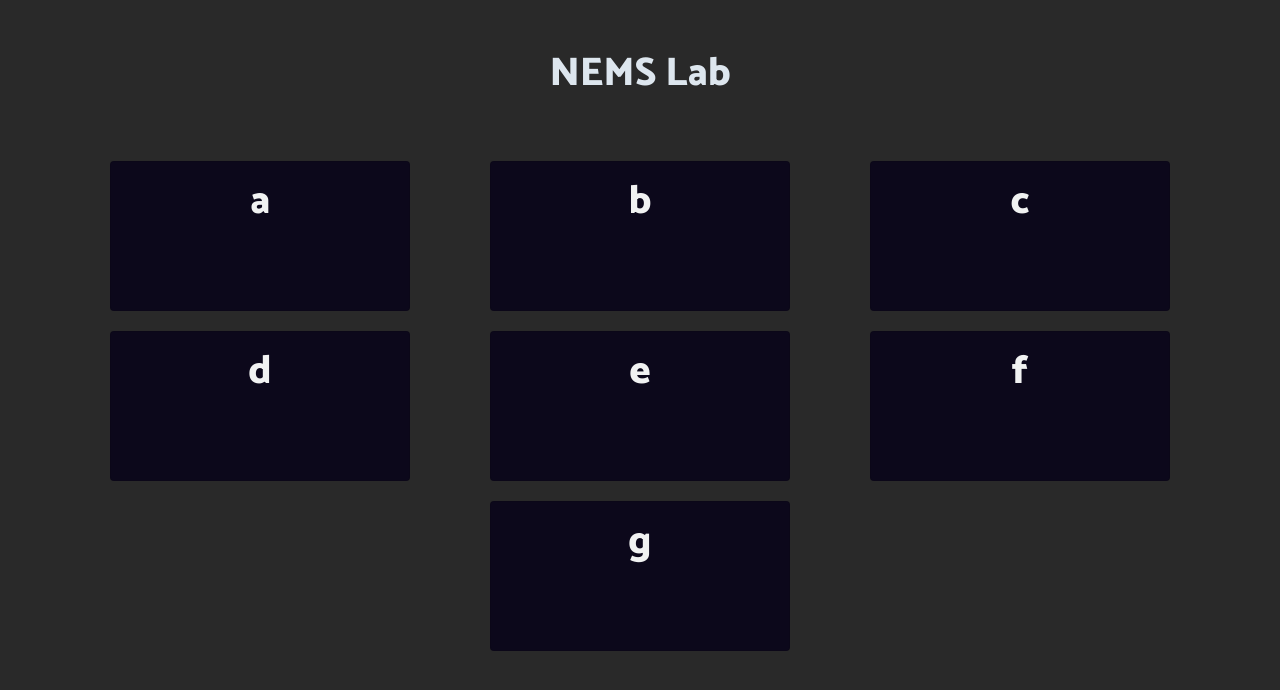
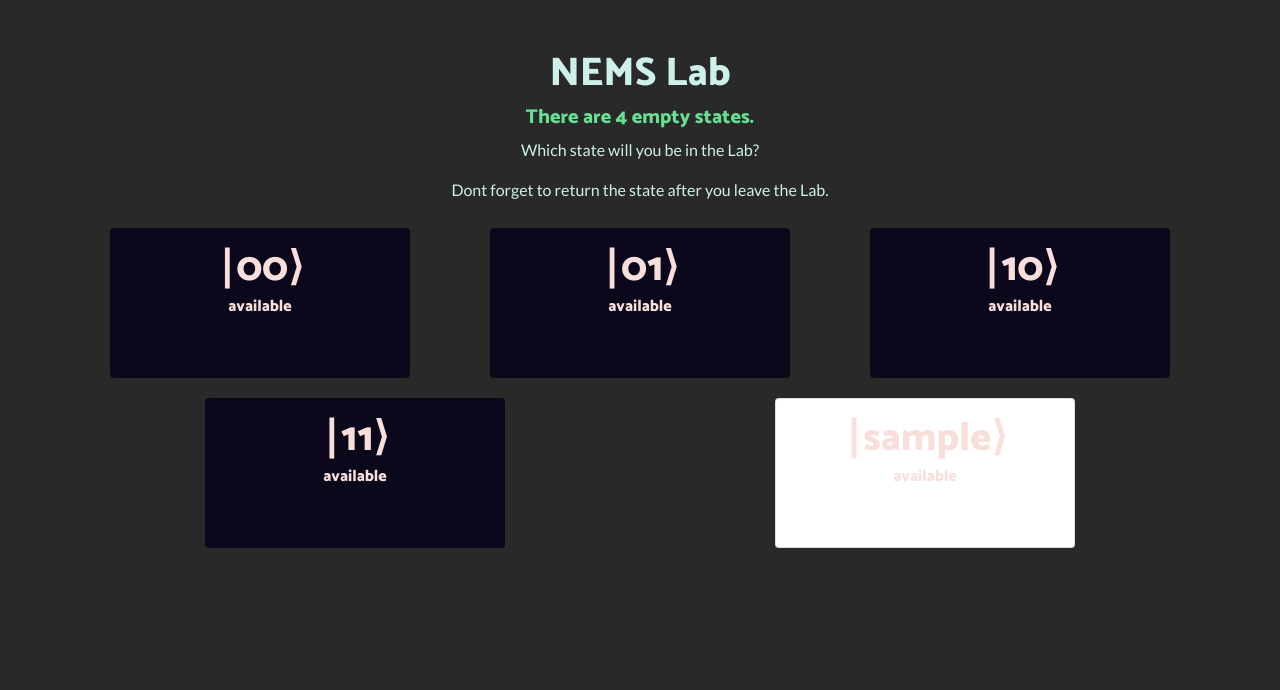
Before and after one commit to swapnil2me/labSeats, a Flask app: page / in a window 1280 px wide. Shown: the top 690 px of the page. Run offline with Flask 2, Linux system fonts and the light colour scheme; some libraries are stand-ins or nearby versions.

Commit message:
qubified states

```diff
--- a/app.py
+++ b/app.py
@@ -1,8 +1,8 @@
 from flask import Flask, render_template
 app = Flask(__name__)
 
-users = ['a','b','c','d','e','f','g']
-active = ['no','no','no','no','no','no','no']
+users = ['00','01','10','11']
+active = ['no','no','no','no']
 
 usermap = {v:active[i] for i,v in enumerate(users)}
 
--- a/static/assets/bootstrap/css/custom_css.css
+++ b/static/assets/bootstrap/css/custom_css.css
@@ -5,11 +5,11 @@
   }
 
 .card.text-center.m-auto.active-yes  {
-  background: green;
+  background-color: #66de93;
 }
 
 .card.text-center.m-auto.active-no  {
-  background: rgb(12,8,27);
+  background-color: rgb(12,8,27);
 }
 
 @keyframes slidein {
@@ -18,7 +18,7 @@
   }
 
   to {
-    background-color: green;
+    background-color: "#66de93";
   }
 }
 
@@ -28,6 +28,6 @@
   }
 
   from {
-    background-color: green;
+    background-color: "#66de93";
   }
 }
--- a/static/assets/js/bs-init.js
+++ b/static/assets/js/bs-init.js
@@ -32,32 +32,64 @@ document.addEventListener("DOMContentLoaded", ()=>{
 		card.addEventListener("click", (event) => {
 			let target = event.target || event.srcElement;
 			let clsList = target.classList;
-			let user;
+			let user, charac;
 			clsList.forEach((item, i) => {
 				if (item.startsWith("user")) {
 					user = item.split("-")[1];
 				}
 			});
 
+      let characEl = document.getElementById('charc-'+user);
+
+      switch (user) {
+        case '00':
+          charc = "its so cold in here!";
+          characEl.style.color = "#39a2db";
+          break;
+        case '11':
+          charc = "this heat is killing me!";
+          characEl.style.color = "#ff616d";
+
+          break;
+        case '01':
+          charc = "peace";
+          characEl.style.color = "#ffface";
+
+          break;
+        case '10':
+          charc = "peace";
+          characEl.style.color = "#ffface";
+
+          break;
+        default:
+          charc = "";
+      }
+
 			let user_card = document.getElementById(user)
-			let active
+      console.log(user);
+      console.log(user_card);
+			let active;
 			user_card.classList.forEach((item, i) => {
 				if (item.startsWith("active")) {
 					active = item.split("-")[1];
 				}
 			});
-			console.log();
-      let timeTag = user_card.childNodes[1].childNodes[3]
+			// console.log();
+      let subtitle = user_card.childNodes[1].childNodes[3]
+
+      // console.log(timeTag);
 			if (active == "yes") {
-        timeTag.innerHTML = '';
 				user_card.classList.remove("active-yes");
 				user_card.classList.add("active-no");
 				user_card.style.animationName = "slideout";
 				user_card.style.animationDuration = "1s";
 				sleep(200)
 				user_card.style.backgroundColor = "rgb(12,8,27)";
-				user_card.parentNode.style.order = 1;
+				// user_card.parentNode.style.order = 1;
+        subtitle.innerHTML = "is available"
         // update state on serve
+
+        characEl.innerHTML = "";
 
         let sendPost = async () => {
           let status = 'no';
@@ -65,7 +97,7 @@ document.addEventListener("DOMContentLoaded", ()=>{
           let method = 'POST';
           let response = await fetch(url, { method });
           let data = await response.text(); // or response.json() if your server returns JSON
-          console.log(data);
+          // console.log(data);
 
         }
 
@@ -74,14 +106,18 @@ document.addEventListener("DOMContentLoaded", ()=>{
         //
 
 			} else {
-        timeTag.innerHTML = 'is in lab';
 				user_card.classList.remove("active-no");
 				user_card.classList.add("active-yes");
 				user_card.style.animationName = "slidein";
 				user_card.style.animationDuration = "1s";
 				sleep(200)
-				user_card.style.backgroundColor = "green";
-				user_card.parentNode.style.order = -1;
+				user_card.style.backgroundColor = "#66de93";
+				// user_card.parentNode.style.order = -1;
+        subtitle.innerHTML = "is occupied"
+
+        console.log(user);
+        console.log(charc);
+        characEl.innerHTML = charc;
 
         let sendPost = async () => {
           let status = 'yes';
@@ -89,7 +125,7 @@ document.addEventListener("DOMContentLoaded", ()=>{
           let method = 'POST';
           let response = await fetch(url, { method });
           let data = await response.text(); // or response.json() if your server returns JSON
-          console.log(data);
+          // console.log(data);
 
         }
 
@@ -110,4 +146,21 @@ document.addEventListener("DOMContentLoaded", ()=>{
 		// 	console.log(target);
 	// 	})
 	// });
+  let coutLabel = document.getElementById('state_count');
+  let stateCount;
+  function updateCountLabel() {
+    stateCount = document.getElementsByClassName('active-no').length;
+    // console.log(stateCount);
+    if (stateCount) {
+      let isare = (stateCount === 1) ? 'is' : 'are'
+      coutLabel.innerHTML=`<h5 style="color: #66de93;">There ${isare} ${stateCount} empty states.</h5>
+                            <p style="color: #cdf0ea;">Which state will you be in the Lab?</p>
+                            <p style="color: #cdf0ea;">Dont forget to return the state after you leave the Lab.</p>`;
+    } else {
+      coutLabel.innerHTML=`<h6 style="color: #ff616d";>There aren no states available \\_(--)_/</h6>`;
+    }
+  }
+  updateCountLabel()
+
+  setInterval(updateCountLabel, 750);
 })
--- a/templates/index.html
+++ b/templates/index.html
@@ -4,7 +4,7 @@
 <head>
     <meta charset="utf-8">
     <meta name="viewport" content="width=device-width, initial-scale=1.0, shrink-to-fit=no">
-    <meta http-equiv="refresh" content="60" >
+    <meta http-equiv="refresh" content="10" >
     <title>NEMS Lab</title>
     <link rel="stylesheet" href="static/assets/bootstrap/css/bootstrap.min.css">
     <link rel="stylesheet" href="https://fonts.googleapis.com/css?family=Catamaran:100,200,300,400,500,600,700,800,900">
@@ -17,19 +17,43 @@
 <body style="background: #292929;">
     <section style="padding: 0px;padding-top: 0;">
         <div class="container">
-            <div class="text-center" style="height: 150.8px;padding-top: 50px;">
-                <h1 style="color: rgb(221,230,238);">NEMS Lab</h1>
+            <div class="row align-items-center text-center" style="padding-top: 50px;">
+                <h1 style="color: #cdf0ea;">NEMS Lab</h1>
+                <div id="state_count" ></div>
             </div>
             <div class="row align-items-center">
 
               {% for user in users %}
 
 
-                <div class="col" style="padding-top: 10px;padding-bottom: 10px; {% if active[loop.index-1] == 'yes' %} order: -1; {% else %} order: {{loop.index}}; {% endif %};">
+                <div class="col" style="padding-top: 10px;padding-bottom: 10px;">
                     <div class="card text-center m-auto active-{{active[loop.index-1]}} user-{{user}}" id={{user}} data-bss-hover-animate="bounce" style="width: 300px; height: 150px; color: rgb(241,242,242);">
                         <div class="card-body user-{{user}}">
-                            <h1 class="card-title user-{{user}}">{{user}}</h1>
-                            <h6 class="card-subtitle mb-2 user-{{user}}" >{% if active[loop.index-1] == 'yes' %} is in lab {% else %} {% endif %}</h6>
+                            <h1 class="card-title user-{{user}}" style="color:#f9dfdc">&#8739;{{user}}&#10217;</h1>
+                            <h6 class="card-subtitle mb-2 user-{{user}}" style="color:#f9dfdc">{% if active[loop.index-1] == 'yes' %} is occupied {% else %} available {% endif %}</h6>
+
+                              {% if active[loop.index-1] == 'yes' %}
+                                {% if user == '00' %}
+                                <p class="user-{{user}}" id="charc-00" style="color : #39a2db;">its so cold in here!</p>
+                                {% elif user == '01' %}
+                                <p class="user-{{user}}" id="charc-01" style="color : #ffface;">peace</p>
+                                {% elif user == '10' %}
+                                <p id="charc-10" style="color : #ffface;">peace</p>
+                                {% elif user == '11' %}
+                                <p class="user-{{user}}" id="charc-11" style="color : #ff616d;">this heat is killing me!</p>
+                                {% endif %}
+                              {% else %}
+                                {% if user == '00' %}
+                                <p class="user-{{user}}" id="charc-00" style="color : #39a2db;"> </p>
+                                {% elif user == '01' %}
+                                <p class="user-{{user}}" id="charc-01" style="color : #ffface;"> </p>
+                                {% elif user == '10' %}
+                                <p class="user-{{user}}" id="charc-10" style="color : #ffface;"> </p>
+                                {% elif user == '11' %}
+                                <p class="user-{{user}}" id="charc-11" style="color : #ff616d;"> </p>
+                                {% endif %}
+                              {% endif %}
+
                         </div>
                     </div>
                 </div>
```
